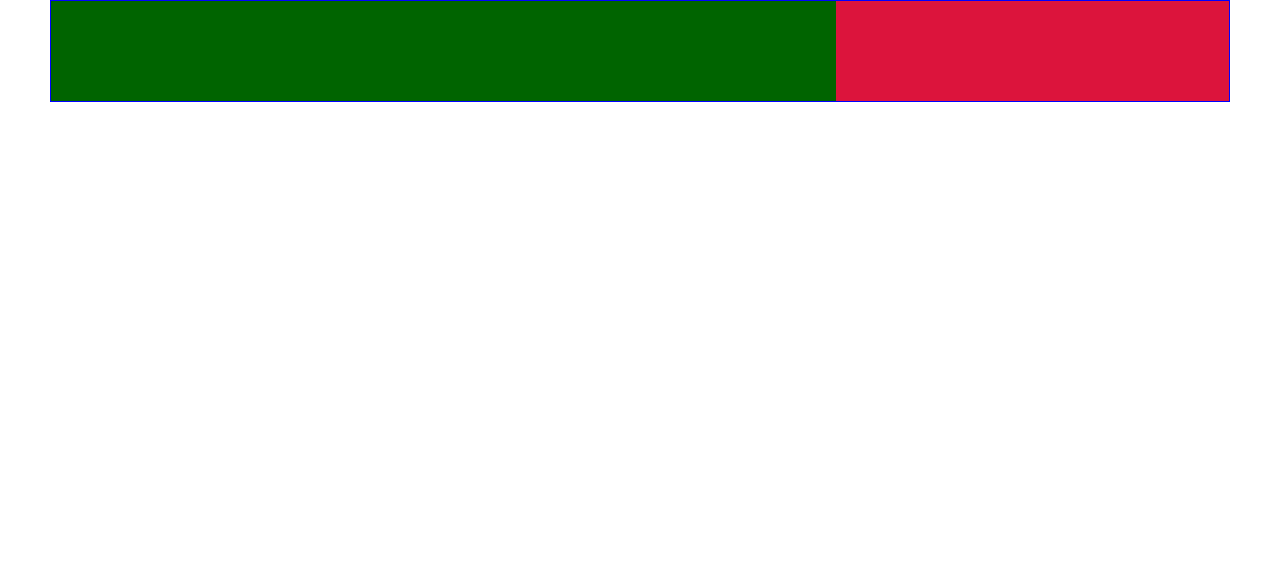
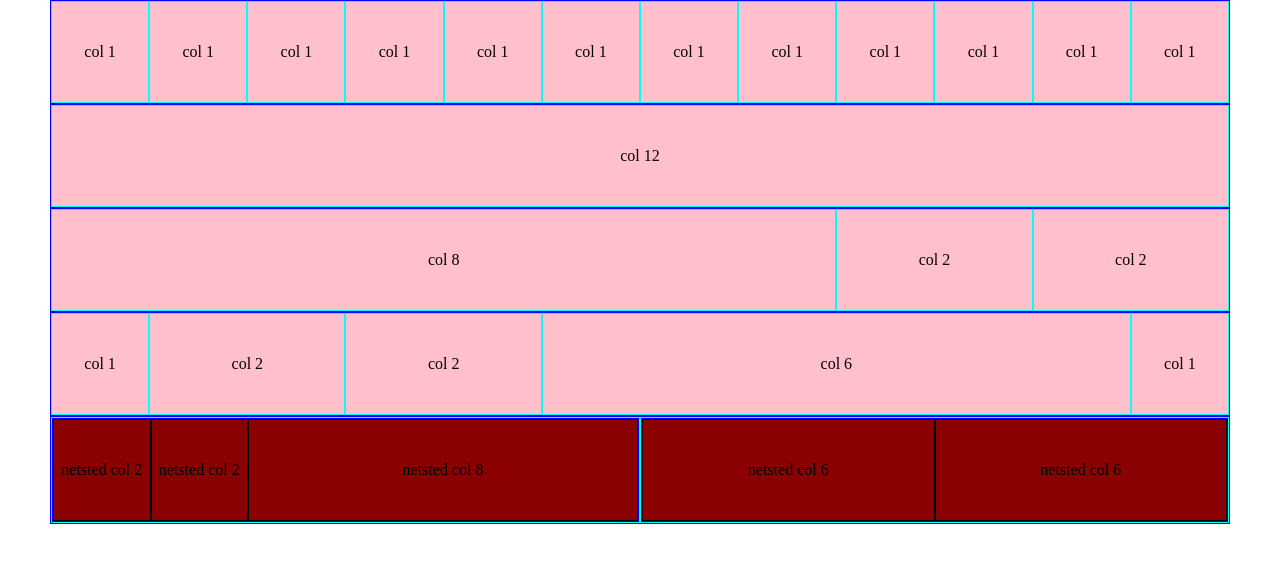
Before and after one commit to 0d1n92/html-css-12bool, a plain HTML site: page index.html in a window 1280 px wide. Drawn offline with Linux system fonts and the light colour scheme.

Commit message:
style.css

```diff
--- a/css/12-bool.css
+++ b/css/12-bool.css
@@ -6,7 +6,6 @@
 }
 
 .debug .conteiner{
-  background-color: crimson;
   border: 1px solid blue;
   height: 100%;
   min-height: 100px;
@@ -18,7 +17,8 @@
  }
 
  .debug [class*="col-"] {
-   background-color: darkgreen;
+   background-color: pink;
+   border: 1px solid cyan;
    min-height: 100px;
  }
 
--- a/css/style.css
+++ b/css/style.css
@@ -0,0 +1,30 @@
+body {
+  max-height: 800px;
+  min-height: 800px;
+}
+
+.netsted {
+  padding: 5px;
+}
+
+div.nested > [class*="col-"] {
+  background-color: darkred;
+  border: 1px solid black;
+}
+/* div.nested > [class*="col-"] {
+  margin-left: 2px;
+} */
+div.nested > [class*="col-"] :first-child {
+  margin: 0;
+}
+
+[class*="col-"] {
+  text-align: center;
+
+}
+
+[class*="col-"] p {
+  vertical-align: middle;
+  line-height: 100px;
+
+}
--- a/index.html
+++ b/index.html
@@ -7,9 +7,49 @@
     <link rel="stylesheet" href="css/12-bool.css">
   </head>
   <body class="debug">
-<div class="conteiner">
-<div class="col-8"></div>
-
-</div>
+    <div class="conteiner">
+      <div class="col-1"><p>col 1</p></div>
+      <div class="col-1"><p>col 1</p></div>
+      <div class="col-1"><p>col 1</p></div>
+      <div class="col-1"><p>col 1</p></div>
+      <div class="col-1"><p>col 1</p></div>
+      <div class="col-1"><p>col 1</p></div>
+      <div class="col-1"><p>col 1</p></div>
+      <div class="col-1"><p>col 1</p></div>
+      <div class="col-1"><p>col 1</p></div>
+      <div class="col-1"><p>col 1</p></div>
+      <div class="col-1"><p>col 1</p></div>
+      <div class="col-1"><p>col 1</p></div>
+    </div>
+    <div class="conteiner">
+      <div class="col-12"><p>col 12</p></div>
+    </div>
+    <div class="conteiner">
+      <div class="col-8"> <p>col 8</p></div>
+      <div class="col-2"><p>col 2</p></div>
+      <div class="col-2"><p>col 2</p></div>
+    </div>
+    <div class="conteiner">
+      <div class="col-1"><p>col 1</p></div>
+      <div class="col-2"><p>col 2</p></div>
+      <div class="col-2"><p>col 2</p></div>
+      <div class="col-6"><p>col 6</p></div>
+      <div class="col-1"><p>col 1</p></div>
+    </div>
+    <div class="conteiner">
+      <div class="col-6">
+        <div class="conteiner nested">
+          <div class="col-2"><p>netsted col 2</p> </div>
+          <div class="col-2"><p>netsted col 2</p></div>
+          <div class="col-8"><p>netsted col 8</p></div>
+        </div>
+      </div>
+      <div class="col-6">
+        <div class="conteiner nested">
+          <div class="col-6"><p>netsted col 6</p></div>
+          <div class="col-6"><p>netsted col 6</p></div>
+        </div>
+      </div>
+    </div>
   </body>
 </html>
```
